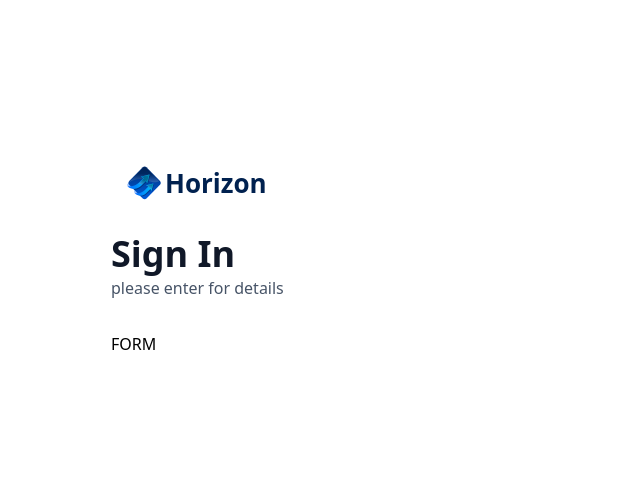
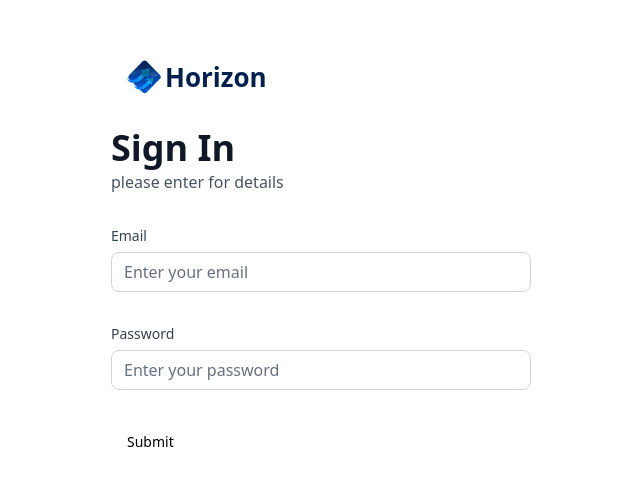
Before and after one commit to victorgomesc/Vg_banking, a Next.js app: page /sign-in in a window 1280 px wide. Shown: the part 139-624 px from the top of the page, without its empty margins (319-959 px from the left). Built offline with nearby package versions, Linux system fonts and the light colour scheme.

Commit message:
feat: add form in sig-in

```diff
--- a/components/AuthForm.tsx
+++ b/components/AuthForm.tsx
@@ -3,9 +3,42 @@
 import Image from 'next/image'
 import Link from 'next/link'
 import React, { useState } from 'react'
+import { z } from 'zod'
+import { zodResolver } from '@hookform/resolvers/zod'
+import { useForm } from 'react-hook-form'
+import { Button } from "@/components/ui/button"
+import {
+  Form,
+  FormControl,
+  FormDescription,
+  FormField,
+  FormItem,
+  FormLabel,
+  FormMessage,
+} from "@/components/ui/form"
+import { Input } from "@/components/ui/input"
+import CustomInput from './CustomInput'
+import { authFormSchema } from '@/lib/utils'
+
 
 const AuthForm = ({ type }: { type: string }) => {
   const [ user, setUser ] = useState(null)
+
+  const form = useForm<z.infer<typeof authFormSchema>>({
+    resolver: zodResolver(authFormSchema),
+    defaultValues: {
+      email: "",
+      password: ''
+    },
+  })
+
+  // 2. Define a submit handler.
+  function onSubmit(values: z.infer<typeof authFormSchema>) {
+    // Do something with the form values.
+    // ✅ This will be type-safe and validated.
+    console.log(values)
+  }
+
   return (
     <section className="auth-form">
         <header className="flex flex-col gap-5 md:gap-8">
@@ -30,7 +63,15 @@
           </div>
         ): (
           <>
-            FORM
+            <Form {...form}>
+      <form onSubmit={form.handleSubmit(onSubmit)} className="space-y-8">
+
+        <CustomInput control={form.control} name='email' label='Email' placeholder='Enter your email' />
+        <CustomInput control={form.control} name='password' label='Password' placeholder='Enter your password' />
+
+        <Button type="submit">Submit</Button>
+      </form>
+    </Form>
           </>
         )}
     </section>
--- /dev/null
+++ b/components/CustomInput.tsx
@@ -0,0 +1,37 @@
+import React from 'react'
+import { FormControl, FormField, FormLabel, FormMessage } from './ui/form'
+import { Input } from './ui/input'
+import { Control, Form } from 'react-hook-form'
+import { z } from 'zod'
+import { authFormSchema } from '@/lib/utils'
+
+interface CustomInput {
+    control: Control<z.infer<typeof authFormSchema>>,
+    name: string,
+    label: string,
+    placeholder: string,
+}
+
+const CustomInput = ({ control, name, label, placeholder }: CustomInput) => {
+  return (
+    <FormField
+          control={control}
+          name={name}
+          render={({ field }) => (
+            <div className="form-item">
+              <FormLabel className="form-label">
+                {label}
+              </FormLabel>
+              <div className='flex w-full flex-col'>
+                <FormControl>
+                  <Input placeholder={placeholder} className="input-class" {...field} type="password" />
+                </FormControl>
+                <FormMessage className="form-menssage mt-2" />
+              </div>
+            </div>
+          )}
+        />
+  )
+}
+
+export default CustomInput
--- /dev/null
+++ b/components/ui/form.tsx
@@ -0,0 +1,178 @@
+"use client"
+
+import * as React from "react"
+import * as LabelPrimitive from "@radix-ui/react-label"
+import { Slot } from "@radix-ui/react-slot"
+import {
+  Controller,
+  ControllerProps,
+  FieldPath,
+  FieldValues,
+  FormProvider,
+  useFormContext,
+} from "react-hook-form"
+
+import { cn } from "@/lib/utils"
+import { Label } from "@/components/ui/label"
+
+const Form = FormProvider
+
+type FormFieldContextValue<
+  TFieldValues extends FieldValues = FieldValues,
+  TName extends FieldPath<TFieldValues> = FieldPath<TFieldValues>
+> = {
+  name: TName
+}
+
+const FormFieldContext = React.createContext<FormFieldContextValue>(
+  {} as FormFieldContextValue
+)
+
+const FormField = <
+  TFieldValues extends FieldValues = FieldValues,
+  TName extends FieldPath<TFieldValues> = FieldPath<TFieldValues>
+>({
+  ...props
+}: ControllerProps<TFieldValues, TName>) => {
+  return (
+    <FormFieldContext.Provider value={{ name: props.name }}>
+      <Controller {...props} />
+    </FormFieldContext.Provider>
+  )
+}
+
+const useFormField = () => {
+  const fieldContext = React.useContext(FormFieldContext)
+  const itemContext = React.useContext(FormItemContext)
+  const { getFieldState, formState } = useFormContext()
+
+  const fieldState = getFieldState(fieldContext.name, formState)
+
+  if (!fieldContext) {
+    throw new Error("useFormField should be used within <FormField>")
+  }
+
+  const { id } = itemContext
+
+  return {
+    id,
+    name: fieldContext.name,
+    formItemId: `${id}-form-item`,
+    formDescriptionId: `${id}-form-item-description`,
+    formMessageId: `${id}-form-item-message`,
+    ...fieldState,
+  }
+}
+
+type FormItemContextValue = {
+  id: string
+}
+
+const FormItemContext = React.createContext<FormItemContextValue>(
+  {} as FormItemContextValue
+)
+
+const FormItem = React.forwardRef<
+  HTMLDivElement,
+  React.HTMLAttributes<HTMLDivElement>
+>(({ className, ...props }, ref) => {
+  const id = React.useId()
+
+  return (
+    <FormItemContext.Provider value={{ id }}>
+      <div ref={ref} className={cn("space-y-2", className)} {...props} />
+    </FormItemContext.Provider>
+  )
+})
+FormItem.displayName = "FormItem"
+
+const FormLabel = React.forwardRef<
+  React.ElementRef<typeof LabelPrimitive.Root>,
+  React.ComponentPropsWithoutRef<typeof LabelPrimitive.Root>
+>(({ className, ...props }, ref) => {
+  const { error, formItemId } = useFormField()
+
+  return (
+    <Label
+      ref={ref}
+      className={cn(error && "text-destructive", className)}
+      htmlFor={formItemId}
+      {...props}
+    />
+  )
+})
+FormLabel.displayName = "FormLabel"
+
+const FormControl = React.forwardRef<
+  React.ElementRef<typeof Slot>,
+  React.ComponentPropsWithoutRef<typeof Slot>
+>(({ ...props }, ref) => {
+  const { error, formItemId, formDescriptionId, formMessageId } = useFormField()
+
+  return (
+    <Slot
+      ref={ref}
+      id={formItemId}
+      aria-describedby={
+        !error
+          ? `${formDescriptionId}`
+          : `${formDescriptionId} ${formMessageId}`
+      }
+      aria-invalid={!!error}
+      {...props}
+    />
+  )
+})
+FormControl.displayName = "FormControl"
+
+const FormDescription = React.forwardRef<
+  HTMLParagraphElement,
+  React.HTMLAttributes<HTMLParagraphElement>
+>(({ className, ...props }, ref) => {
+  const { formDescriptionId } = useFormField()
+
+  return (
+    <p
+      ref={ref}
+      id={formDescriptionId}
+      className={cn("text-sm text-muted-foreground", className)}
+      {...props}
+    />
+  )
+})
+FormDescription.displayName = "FormDescription"
+
+const FormMessage = React.forwardRef<
+  HTMLParagraphElement,
+  React.HTMLAttributes<HTMLParagraphElement>
+>(({ className, children, ...props }, ref) => {
+  const { error, formMessageId } = useFormField()
+  const body = error ? String(error?.message) : children
+
+  if (!body) {
+    return null
+  }
+
+  return (
+    <p
+      ref={ref}
+      id={formMessageId}
+      className={cn("text-sm font-medium text-destructive", className)}
+      {...props}
+    >
+      {body}
+    </p>
+  )
+})
+FormMessage.displayName = "FormMessage"
+
+export {
+  useFormField,
+  Form,
+  FormItem,
+  FormLabel,
+  FormControl,
+  FormDescription,
+  FormMessage,
+  FormField,
+}
--- /dev/null
+++ b/components/ui/input.tsx
@@ -0,0 +1,25 @@
+import * as React from "react"
+
+import { cn } from "@/lib/utils"
+
+export interface InputProps
+  extends React.InputHTMLAttributes<HTMLInputElement> {}
+
+const Input = React.forwardRef<HTMLInputElement, InputProps>(
+  ({ className, type, ...props }, ref) => {
+    return (
+      <input
+        type={type}
+        className={cn(
+          "flex h-10 w-full rounded-md border border-input bg-background px-3 py-2 text-sm ring-offset-background file:border-0 file:bg-transparent file:text-sm file:font-medium placeholder:text-muted-foreground focus-visible:outline-none focus-visible:ring-2 focus-visible:ring-ring focus-visible:ring-offset-2 disabled:cursor-not-allowed disabled:opacity-50",
+          className
+        )}
+        ref={ref}
+        {...props}
+      />
+    )
+  }
+)
+Input.displayName = "Input"
+
+export { Input }
--- /dev/null
+++ b/components/ui/label.tsx
@@ -0,0 +1,26 @@
+"use client"
+
+import * as React from "react"
+import * as LabelPrimitive from "@radix-ui/react-label"
+import { cva, type VariantProps } from "class-variance-authority"
+
+import { cn } from "@/lib/utils"
+
+const labelVariants = cva(
+  "text-sm font-medium leading-none peer-disabled:cursor-not-allowed peer-disabled:opacity-70"
+)
+
+const Label = React.forwardRef<
+  React.ElementRef<typeof LabelPrimitive.Root>,
+  React.ComponentPropsWithoutRef<typeof LabelPrimitive.Root> &
+    VariantProps<typeof labelVariants>
+>(({ className, ...props }, ref) => (
+  <LabelPrimitive.Root
+    ref={ref}
+    className={cn(labelVariants(), className)}
+    {...props}
+  />
+))
+Label.displayName = LabelPrimitive.Root.displayName
+
+export { Label }
--- a/lib/utils.ts
+++ b/lib/utils.ts
@@ -2,6 +2,7 @@
 import { type ClassValue, clsx } from "clsx";
 import qs from "query-string";
 import { twMerge } from "tailwind-merge";
+import { z } from "zod";
 
 export function cn(...inputs: ClassValue[]) {
   return twMerge(clsx(inputs));
@@ -193,3 +194,8 @@
 
   return date > twoDaysAgo ? "Processing" : "Success";
 };
+
+export const authFormSchema = z.object({
+  email: z.string().email(),
+  password: z.string().min(8),
+})
--- a/package.json
+++ b/package.json
@@ -9,7 +9,9 @@
     "lint": "next lint"
   },
   "dependencies": {
+    "@hookform/resolvers": "^3.9.0",
     "@radix-ui/react-dialog": "^1.1.1",
+    "@radix-ui/react-label": "^2.1.0",
     "@radix-ui/react-slot": "^1.1.0",
     "@shadcn/ui": "^0.0.4",
     "chart.js": "^4.4.4",
@@ -22,8 +24,10 @@
     "react-chartjs-2": "^5.2.0",
     "react-countup": "^6.5.3",
     "react-dom": "^18",
+    "react-hook-form": "^7.53.0",
     "tailwind-merge": "^2.5.2",
-    "tailwindcss-animate": "^1.0.7"
+    "tailwindcss-animate": "^1.0.7",
+    "zod": "^3.23.8"
   },
   "devDependencies": {
     "@types/node": "^20",
```
Also changed, not shown: constants/index.ts (line endings or trailing spaces), 1 other file (tests, documents, lock files or other folders).
